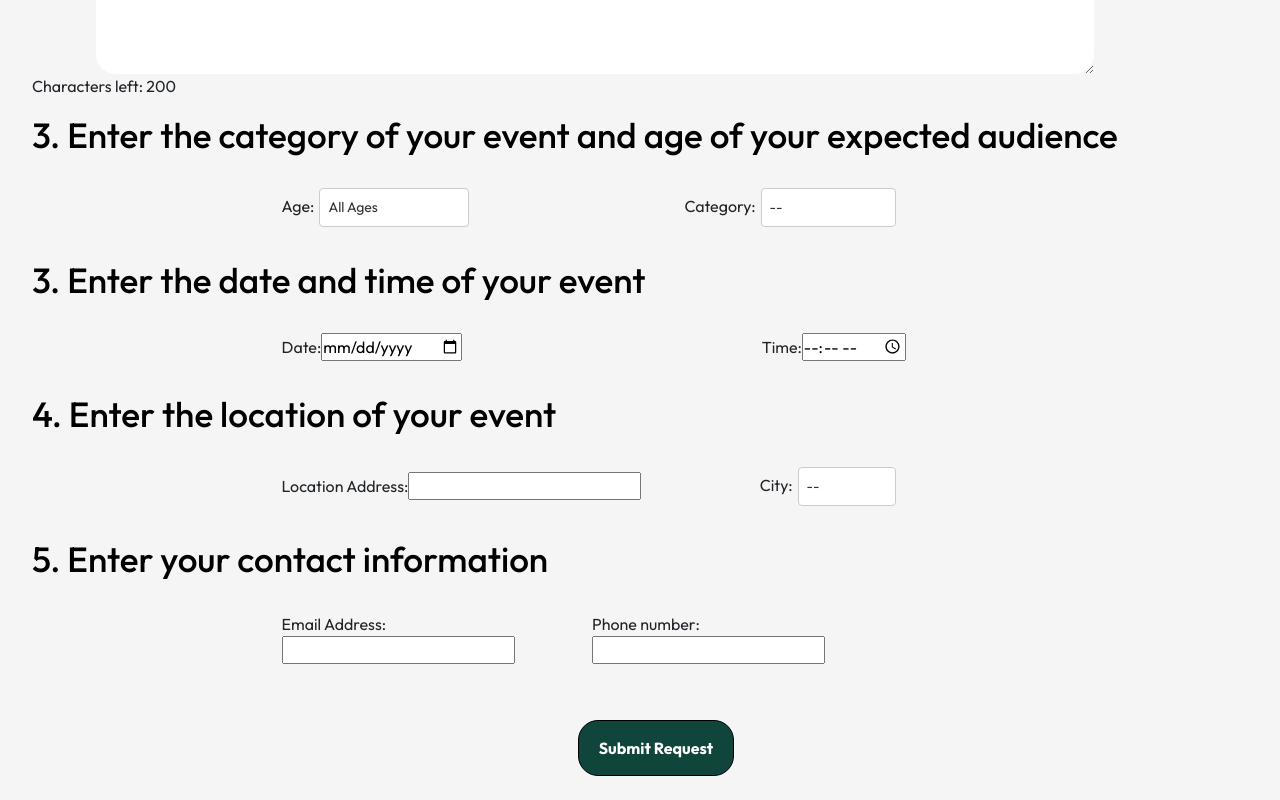
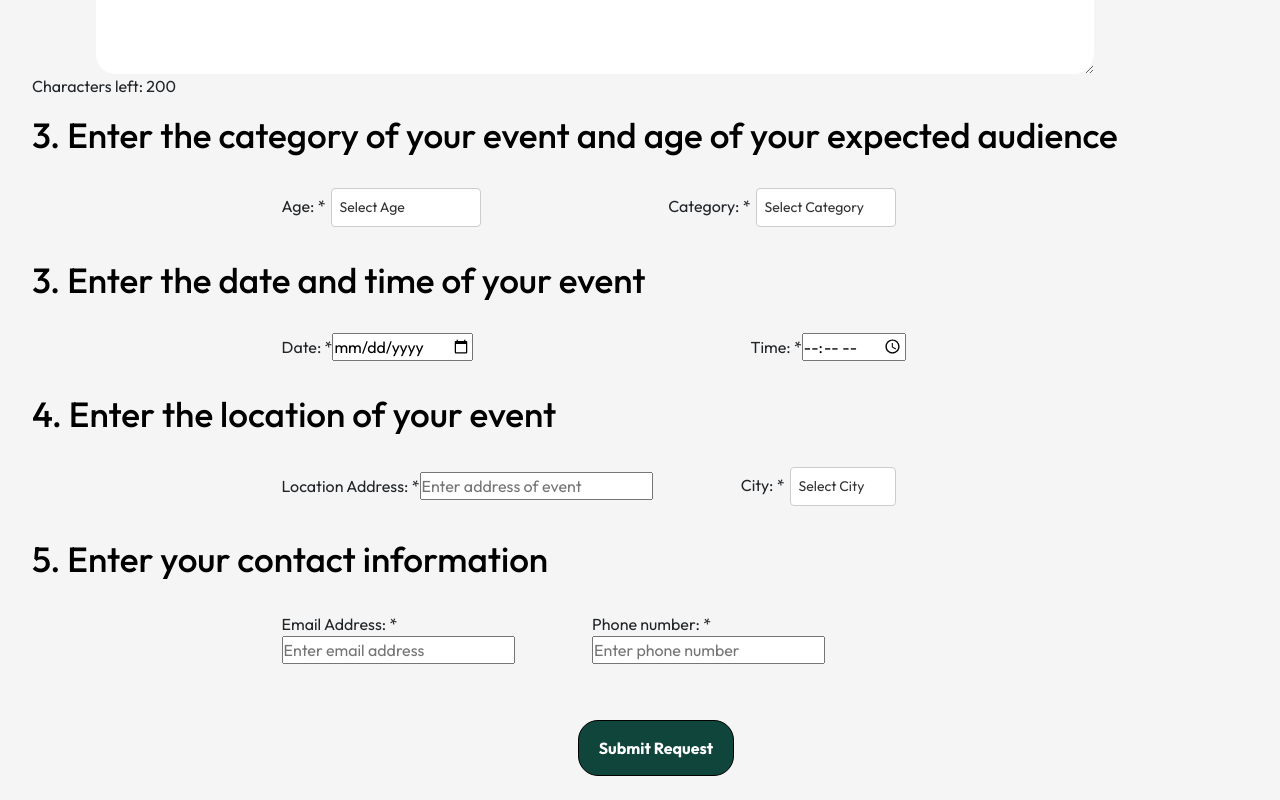
Before and after one commit to Imane-ux/HopefulInitiavesWebsite, a React (Vite) app: page /#/card1 in a window 1280 px wide. Shown: the part 1051-1851 px from the top of the page. Built offline with nearby package versions, Linux system fonts and the light colour scheme.

Commit message:
added error validation/recovery code to the hostVolunteer form

```diff
--- a/src/components/HostVolunteer/HostVolunteer.css
+++ b/src/components/HostVolunteer/HostVolunteer.css
@@ -41,3 +41,12 @@
   .message.show {
     display: block;
   }
+  .placeholder {
+    color: #aaa; /* Grey color */
+    font-style: italic;
+  }
+  .error {
+    color: red;
+    font-size: 14px;
+    margin-top: 5px;
+  }
--- a/src/components/HostVolunteer/HostVolunteer.jsx
+++ b/src/components/HostVolunteer/HostVolunteer.jsx
@@ -16,6 +16,8 @@ const HostVolunteer = () => {
     const [showMessage, setShowMessage] = useState(false);
     const [email, setEmail] = useState('');
     const [phoneNumber, setPhoneNumber] = useState('');
+    const [localAddress, setLocalAddress] = useState('');
+    const [errors, setErrors] = useState({});
 
   const handleChange = (event) => {
     setDescription(event.target.value);
@@ -46,6 +48,9 @@ const handleDateChange = (event) => {
   const handlePhoneChange = (event) => {
     setPhoneNumber(event.target.value);
   };
+  const handleAddressChange = (event) => {
+    setLocalAddress(event.target.value);
+  };
 
 
   const handleReset = () => {
@@ -59,14 +64,79 @@ const handleDateChange = (event) => {
     });
     setEmail('');
     setPhoneNumber('');
+    setLocalAddress('');
     //setShowMessage(false);
   };
 
   const handleSubmit = () => {
+
+    let formIsValid = true;
+    const errors = {};
+
+    if (!description.trim()) {
+      errors.description = 'Description is required';
+      formIsValid = false;
+    }
+    if (!localAddress.trim()) {
+      errors.localAddress = 'Local address is required';
+      formIsValid = false;
+    } else if (!/^[\w\s\d,-]+$/.test(localAddress.trim())) {
+      errors.localAddress = 'Invalid address format';
+      formIsValid = false;
+    }
+
+    if (!selectedAge) {
+      errors.selectedAge = 'Age selection is required';
+      formIsValid = false;
+    }
+
+    if (!selectedCategory) {
+      errors.selectedCategory = 'Category selection is required';
+      formIsValid = false;
+    }
+
+    if (!selectedCity) {
+      errors.selectedCity = 'City selection is required';
+      formIsValid = false;
+    }
+
+    if (!dateTime.date) {
+      errors.date = 'Date is required';
+      formIsValid = false;
+    }
+
+    if (!dateTime.time) {
+      errors.time = 'Time is required';
+      formIsValid = false;
+    }
+
+    if (!email) {
+      errors.email = 'Email is required';
+      formIsValid = false;
+    } else if (!/\S+@\S+\.\S+/.test(email)) {
+      errors.email = 'Email address is invalid';
+      formIsValid = false;
+    }
+
+    if (!phoneNumber) {
+      errors.phoneNumber = 'Phone number is required';
+      formIsValid = false;
+    } else if (!/^\d{10}$/.test(phoneNumber)) {
+      errors.phoneNumber = 'Phone number must be 10 digits';
+      formIsValid = false;
+    }
+
+    setErrors(errors);
+
+    if (formIsValid) {
+      if (window.confirm('Are you sure you want to submit with the entered details?')) {
+
         setTimeout(() => {
           setShowMessage(true);
           handleReset();
         }, 1000);
+      }
+    }
   };
 
   const messageRef = useRef(null);
@@ -86,9 +156,9 @@ const handleDateChange = (event) => {
         <img src={hands} alt="" className='imgP' />
       </div>
       <div className='part2'>
-        <h2> 1. Select an event picture</h2>
+        <h2> 1. Select an event picture: </h2>
         <ImageSelector/>
-        <h2> 2. Enter a description for your requested event</h2>
+        <h2> 2. Enter a description for your requested event: *</h2>
         <div>
             <textarea
                 value={description}
@@ -99,62 +169,69 @@ const handleDateChange = (event) => {
                 style={{ width: '80%', padding: '10px', fontSize: '16px', border:'none', borderRadius:'20px', display:'flex', marginLeft:'4rem' }}
             />
             <p>Characters left: {200 - description.length}</p>
+            {errors.description && <p className='error'>{errors.description}</p>}
         </div>
         <h2> 3. Enter the category of your event and age of your expected audience</h2>
         <div className='groupInput'>
             <div>
-                <label>Age:</label>
+                <label>Age: *</label>
                 <select value={selectedAge} onChange={handleAgeChange} className="custom-select">
-                    <option value="">All Ages</option>
+                    <option value="" disabled className="placeholder">Select Age</option>
                     <option value="No restriction (all)">No restriction (all)</option>
                     <option value="Adult">Adult</option>
                     <option value="Youth (4-17)">Youth (4-17)</option>
                 </select>
+                {errors.selectedAge && <p className='error'>{errors.selectedAge}</p>}
             </div>
             <div>
-                <label>Category:</label>
+                <label>Category: *</label>
                 <select value={selectedCategory} onChange={handleCategoryChange} className="custom-select">
-                    <option value="">--</option>
+                    <option value="" disabled className="placeholder">Select Category</option>
                     <option value="Annual Events">Annual Events</option>
                     <option value="Monthly Events">Monthly Events</option>
                     <option value="Weekly Events">Weekly Events</option>
                 </select>
+                {errors.selectedCategory && <p className='error'>{errors.selectedCategory}</p>}
             </div>
         </div>
         <h2> 3. Enter the date and time of your event</h2>
         <div className='groupInput'>
             <div>
-                <label>Date:</label>
+                <label>Date: * </label>
                     <input
                     type="date"
                     value={dateTime.date}
                     onChange={handleDateChange}
                     />
+                    {errors.date && <p className='error'>{errors.date}</p>}
             </div>
             <div>
-                <label>Time:</label>
+                <label>Time: * </label>
                     <input
                     type="time"
                     value={dateTime.time}
                     onChange={handleTimeChange}
                     />
+                    {errors.time && <p className='error'>{errors.time}</p>}
             </div>
         </div>
         <h2> 4. Enter the location of your event </h2>
         <div className='groupInput'>
             <div>
               <label>
-                Location Address:
-                <input type="text" />
+                  Location Address: *
+                  <input type="text" placeholder="Enter address of event" value={localAddress} onChange={handleAddressChange} />
               </label>
+              {errors.localAddress && <p className="error">{errors.localAddress}</p>}
             </div>
             <div>
-                <label>City:</label>
+                <label>City: *</label>
                 <select value={selectedCity} onChange={handleCityChange} className="custom-select">
-                    <option value="">--</option>
+                    <option value="" disabled className="placeholder">Select City</option>
                     <option value="Ottawa">Ottawa</option>
                     <option value="Gatineau">Gatineau</option>
                 </select>
+                {errors.selectedCity && <p className='error'>{errors.selectedCity}</p>}
             </div>
         </div>
 
@@ -162,15 +239,17 @@ const handleDateChange = (event) => {
         <div className='groupInput'>
             <div>
               <label>
-                Email Address:
-                <input type="text" value={email} onChange={handleEmailChange}/>
+                  Email Address: *
+                  <input type="text" value={email} onChange={handleEmailChange} placeholder="Enter email address"/>
               </label>
+              {errors.email && <p className='error'>{errors.email}</p>}
             </div>
             <div>
               <label>
-                Phone number:
-                <input type="text" value={phoneNumber} onChange={handlePhoneChange} />
+                  Phone number: *
+                  <input type="text" value={phoneNumber} onChange={handlePhoneChange} placeholder="Enter phone number"/>
               </label>
+              {errors.phoneNumber && <p className='error'>{errors.phoneNumber}</p>}
             </div>
         </div>
 
```
Lines whose indentation alone changed are shown as unchanged.
